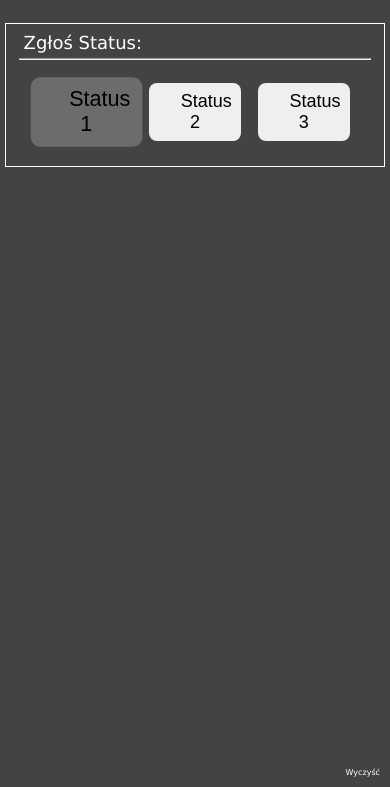
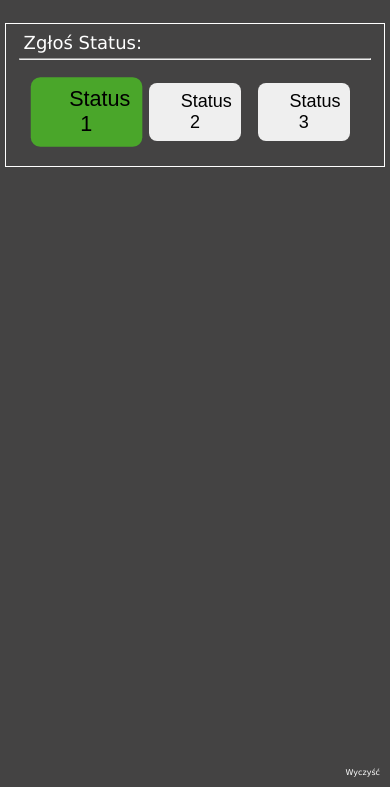
Before and after one commit to Rudzix66/SchoolCouncilOS, a plain HTML site: page index.html in a window 390 px wide. Both pictures are taken after a click on the button "Status 1". Shown: the part 57-844 px from the top of the page. Drawn offline with Linux system fonts and the light colour scheme.

Commit message:
mobile test

```diff
--- a/style.css
+++ b/style.css
@@ -56,6 +56,16 @@ button:hover {
     padding-left: 1.2rem;
 }
 
+@media only screen and (max-width: 600px) {
+    .status-btn {
+        width: 100%;
+        border-radius: 10rem;
+        font-size: 12em;
+        margin: 10rem 0;
+        transition: .25s ease-in-out background-color,.25s ease-in-out transform;
+    }
+}
+
 #clear-status {
     z-index: 999;
     position: fixed;
@@ -73,11 +83,11 @@ button:hover {
 }
 
 .status-btn:hover{
-    background-color: #414141;
+    background-color: #6dc95a;
     transform: scale(1.05);
 }
 
 .active, .status-btn:focus{
-    background-color: #6c6c6c;
+    background-color: #4aa62a;
     transform: scale(1.2);
 }
```
